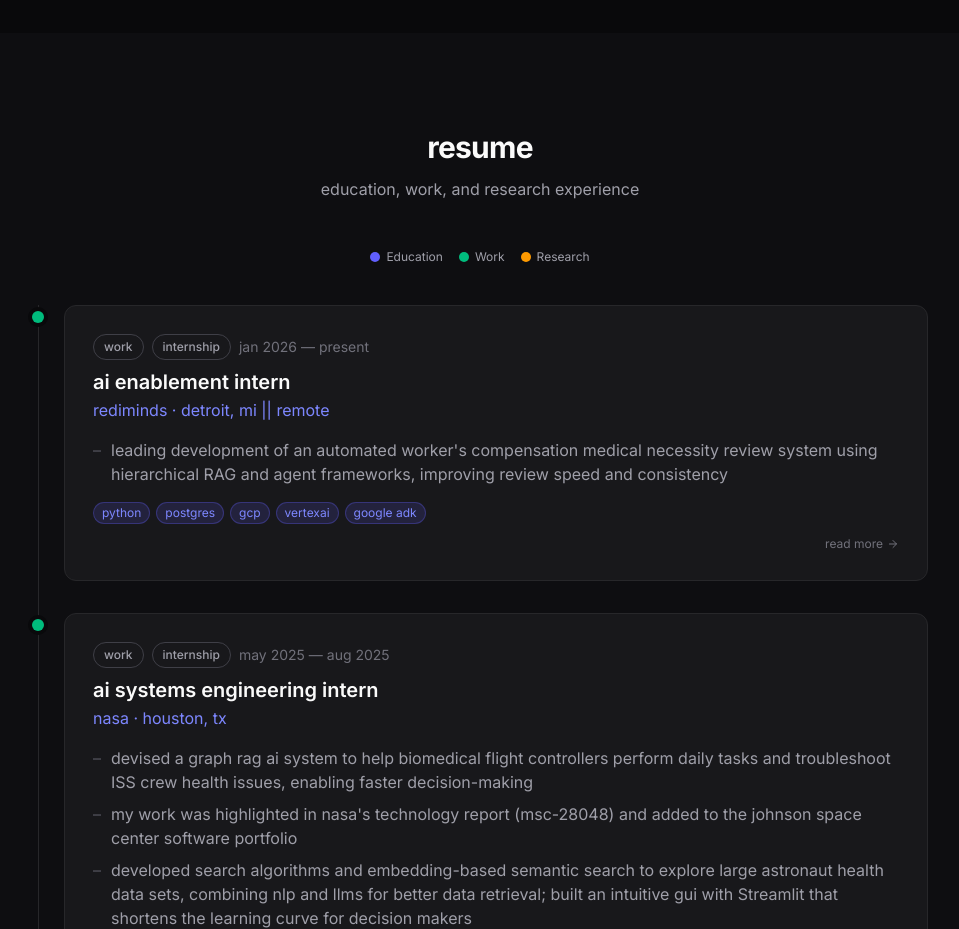
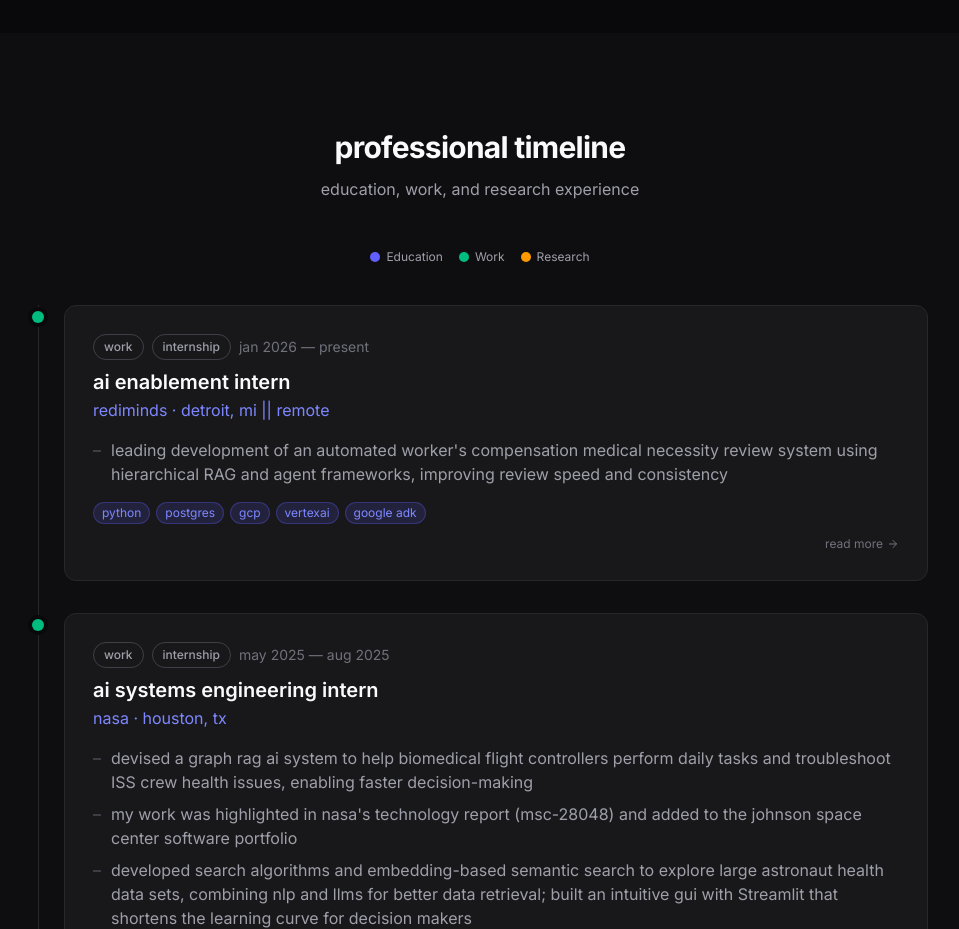
Before and after one commit to E10Feng/portfolio, a Next.js app: page / in a window 1280 px wide. Shown: the part 1380-2309 px from the top of the page, without its empty margins (160-1119 px from the left). Built offline with nearby package versions, Linux system fonts and the light colour scheme.

Commit message:
Enhance resume timeline with transitions, expanded layout, and better typography

```diff
--- a/src/components/sections/ResumeSection.tsx
+++ b/src/components/sections/ResumeSection.tsx
@@ -9,7 +9,7 @@ export default function ResumeSection() {
     <section id="resume" className="py-24 px-6 bg-zinc-900/40">
       <div className="max-w-4xl mx-auto">
         <SectionHeading
-          title="resume"
+          title="professional timeline"
           subtitle="education, work, and research experience"
         />
         {/* Legend */}
```
